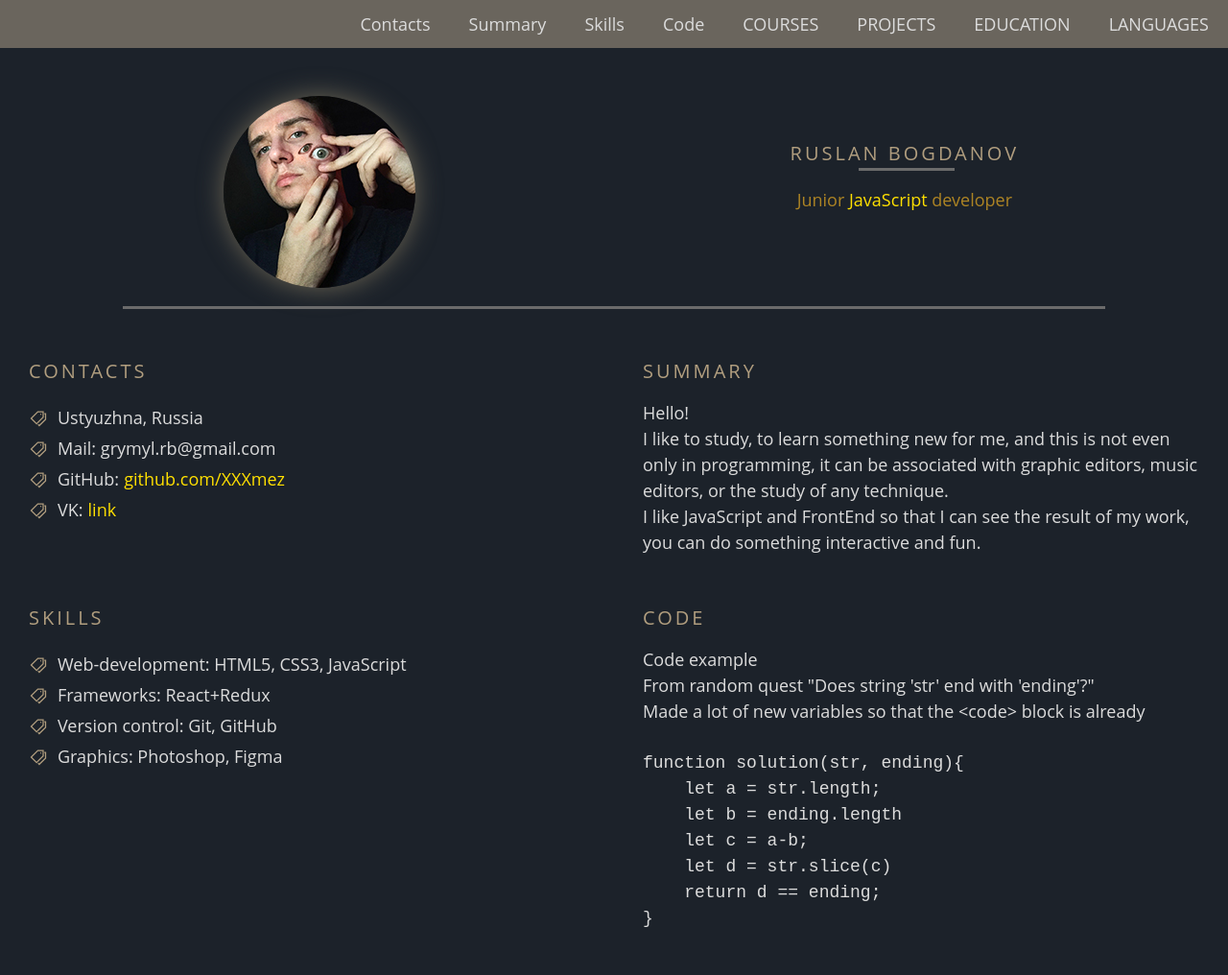
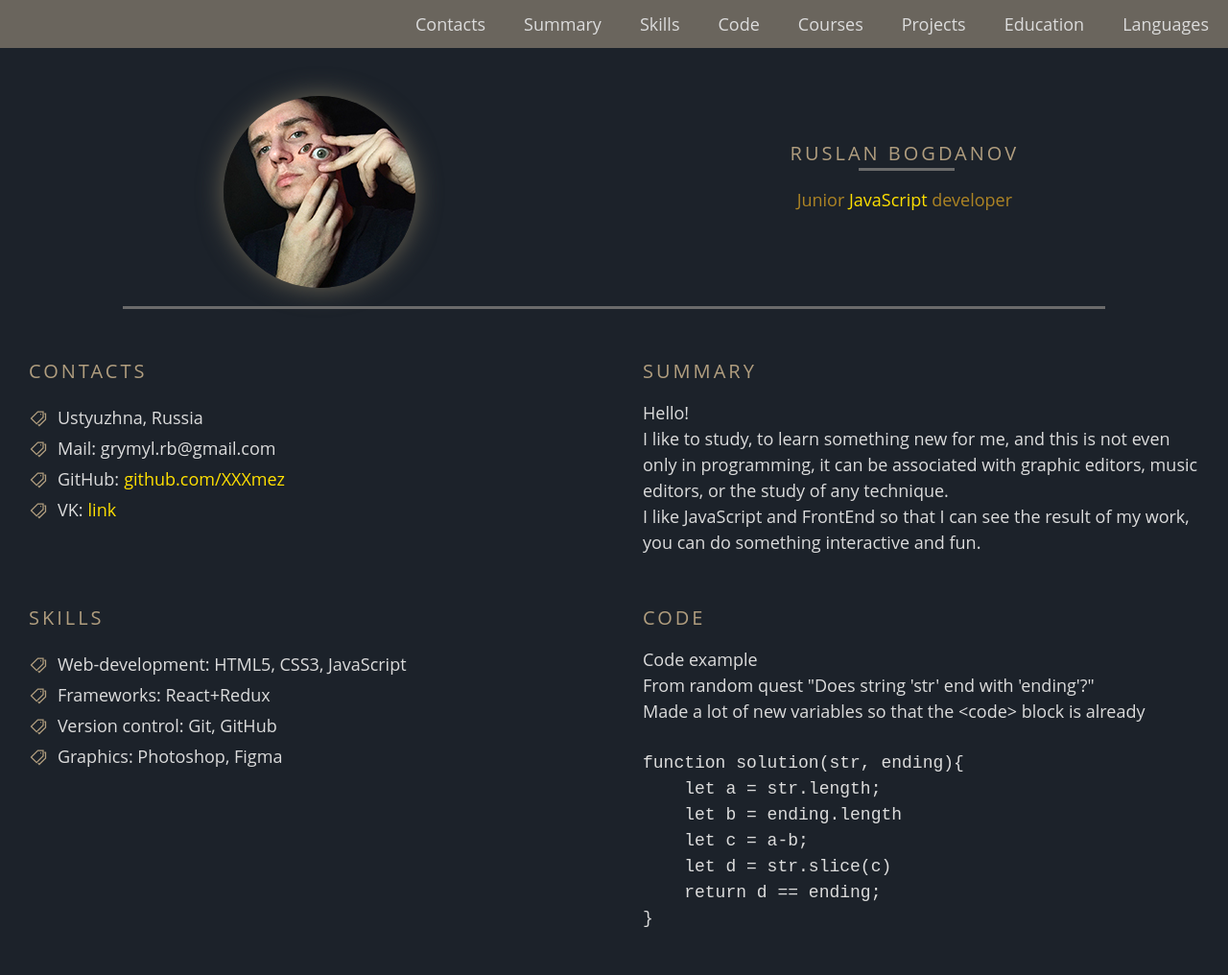
Before and after one commit to XXXmez/rsschool-cv-old, a plain HTML site: page index.html in a window 1280 px wide. Shown: the top 1016 px of the page at 96% size. Drawn offline with Linux system fonts and the light colour scheme.

Commit message:
fix: changed the names of the links in the navigation

```diff
--- a/index.html
+++ b/index.html
@@ -16,10 +16,10 @@
                     <li class="nav-item"><a href="#summary" class="nav-link">Summary</a></li>
                     <li class="nav-item"><a href="#skills" class="nav-link">Skills</a></li>
                     <li class="nav-item"><a href="#skills" class="nav-link">Code</a></li>
-                    <li class="nav-item"><a href="#skills" class="nav-link">COURSES</a></li>
-                    <li class="nav-item"><a href="#skills" class="nav-link">PROJECTS</a></li>
-                    <li class="nav-item"><a href="#skills" class="nav-link">EDUCATION</a></li>
-                    <li class="nav-item"><a href="#skills" class="nav-link">LANGUAGES</a></li>
+                    <li class="nav-item"><a href="#skills" class="nav-link">Courses</a></li>
+                    <li class="nav-item"><a href="#skills" class="nav-link">Projects</a></li>
+                    <li class="nav-item"><a href="#skills" class="nav-link">Education</a></li>
+                    <li class="nav-item"><a href="#skills" class="nav-link">Languages</a></li>
                 </ul>
               </nav>
         </div>
```
